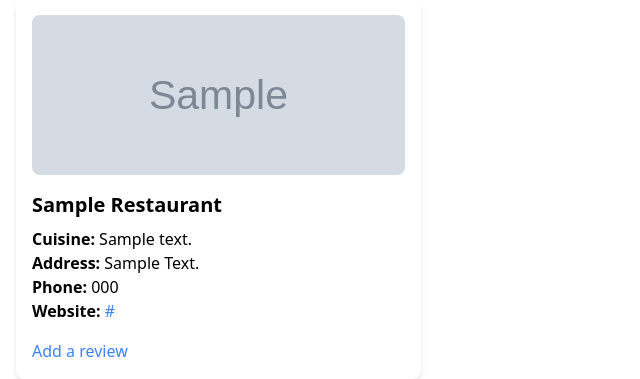
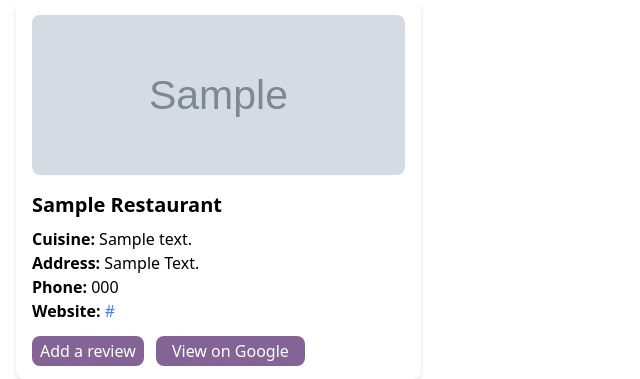
Before and after one commit to K6-PBD-Midterm/denpasar-food, a Django app: template restaurants/templates/restaurant_list.html in a window 1280 px wide. Shown: the part 977-1356 px from the top of the page, without its empty margins (0-640 px from the left). Run offline with Django 5.2, Linux system fonts and the light colour scheme; the template is opened without the code that fills it: most values are stand-ins (such as "Sample title", 1, 10 or a date in 2020); grey boxes marked "Sample" are stand-in pictures; data that the repository does not hold is empty; some libraries are stand-ins or nearby versions.

Commit message:
Add google maps integration

```diff
--- a/restaurants/templates/card.html
+++ b/restaurants/templates/card.html
@@ -24,8 +24,12 @@
         {% if restaurant.website %}
             <p><span class="font-semibold">Website:</span> <a href="{{ restaurant.website }}" class="text-blue-500">{{ restaurant.website }}</a></p>
         {% endif %}
+
     </div>
     <div class="mt-auto pt-4 w-full"> <!-- Adds margin top auto for spacing -->
-        <a href="{% url 'add_review' restaurant.id %}" class="text-blue-500 hover:underline">Add a review</a>
+        <a href="{% url 'add_review' restaurant.id %}" class="bg-[#846496] text-white py-1 px-2 rounded-lg hover:bg-[#6e4f7c] transition duration-300">Add a review</a>
+        {% if restaurant.latitude and restaurant.longitude %}
+            <a href="https://www.google.com/maps/search/?api=1&query={{ restaurant.name }}&{{ restaurant.latitude}}%{{ rstaurant.longitude}}" target="_blank" class="bg-[#846496] text-white py-1 px-4 rounded-lg hover:bg-[#6e4f7c] transition duration-300 ml-2">View on Google</a>
+        {% endif %}
     </div>
 </div>
```
